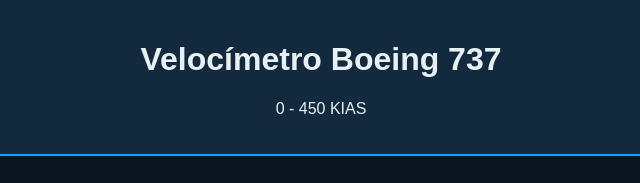
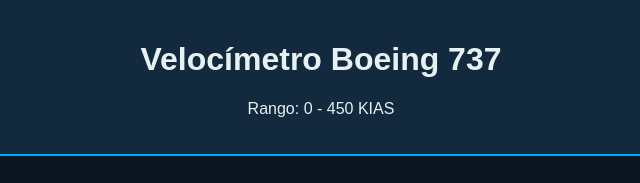
Before and after one commit to Valentinoel12/velocimetro-anashei, a plain HTML site: page index.html in a window 1280 px wide. Shown: the top 183 px of the page, 319-959 px from the left. Drawn offline with Linux system fonts and the light colour scheme.

Commit message:
Update index.html

```diff
--- a/index.html
+++ b/index.html
@@ -9,7 +9,7 @@
 <body>
     <header>
         <h1>Velocímetro Boeing 737</h1>
-        <p>0 - 450 KIAS</p>
+        <p>Rango: 0 - 450 KIAS</p>
     </header>
 
     <main>
```
